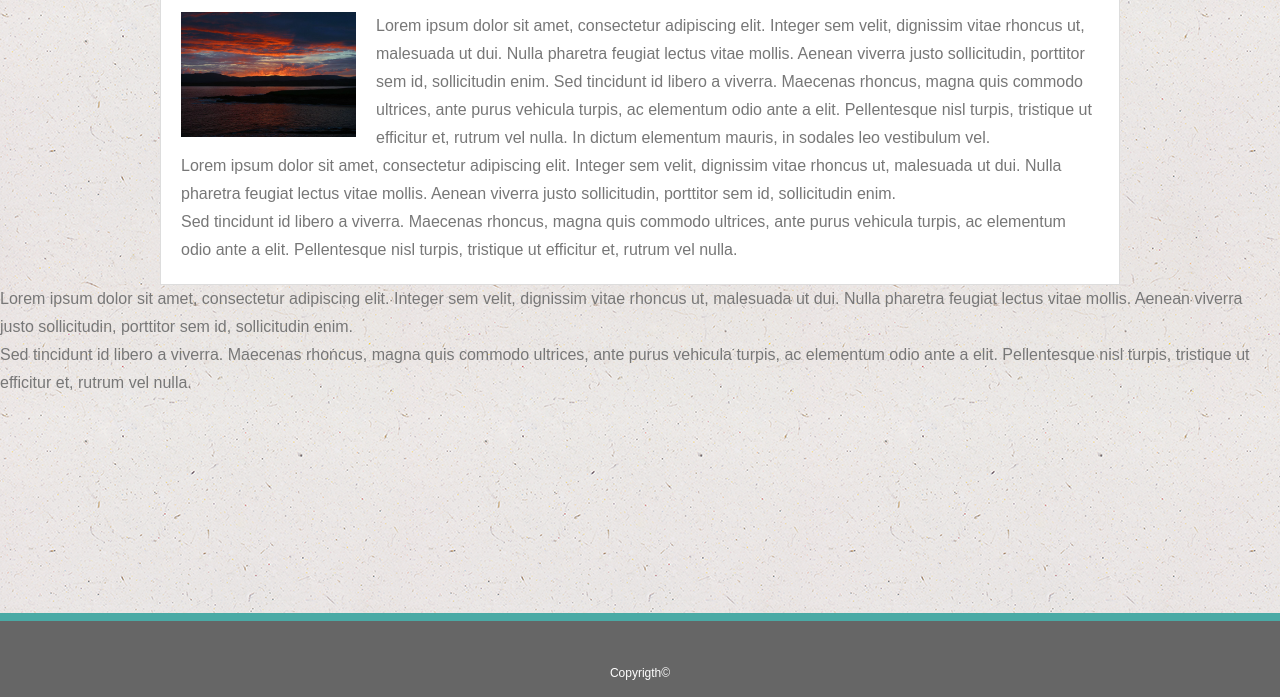
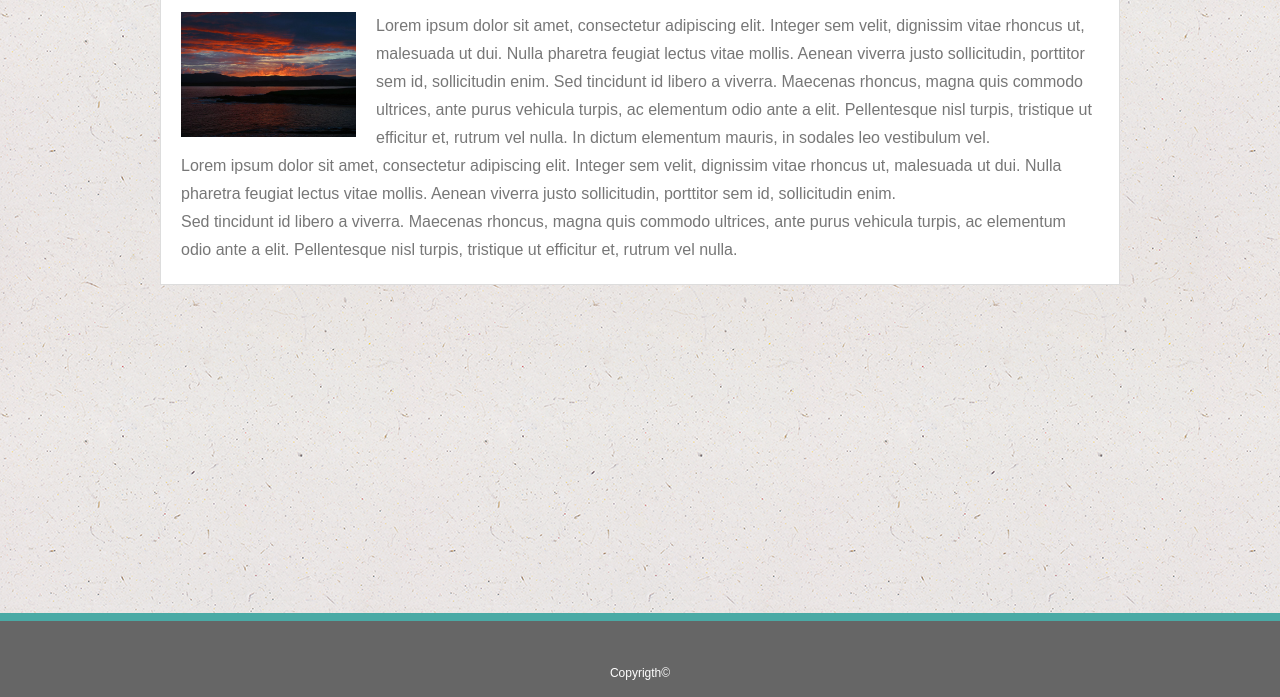
Before and after one commit to lalunajames1/Basic-Portfolio, a plain HTML site: page index.html in a window 1280 px wide. Shown: the part 187-884 px from the top of the page. Drawn offline with Linux system fonts and the light colour scheme.

Commit message:
Update index.html

```diff
--- a/index.html
+++ b/index.html
@@ -43,10 +43,6 @@
 
      </article>
 
-     <p>Lorem ipsum dolor sit amet, consectetur adipiscing elit. Integer sem velit, dignissim vitae rhoncus ut, malesuada ut dui. Nulla pharetra feugiat lectus vitae mollis. Aenean viverra justo sollicitudin, porttitor sem id, sollicitudin enim. </p>
-
-     <p>Sed tincidunt id libero a viverra. Maecenas rhoncus, magna quis commodo ultrices, ante purus vehicula turpis, ac elementum odio ante a elit. Pellentesque nisl turpis, tristique ut efficitur et, rutrum vel nulla.</p>
-
 
      <footer>
          <div class="wrapper">
```
